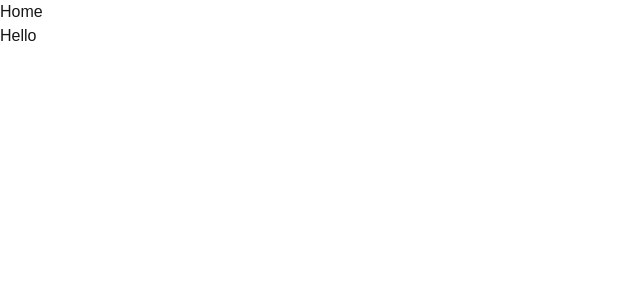
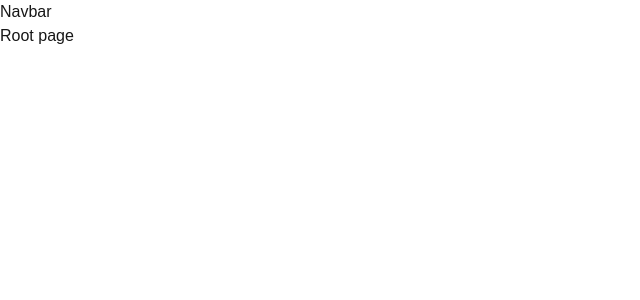
Before and after one commit to skverma618/Next-practice, a Next.js app: page / in a window 1280 px wide. Shown: the top 300 px of the page, without its empty margins (0-640 px from the left). Built offline with nearby package versions, Linux system fonts and the light colour scheme.

Commit message:
Route groups

```diff
--- /dev/null
+++ b/app/(dashboard)/dashboard/layout.tsx
@@ -0,0 +1,12 @@
+import React from "react";
+
+const layout = ({ children }: { children: React.ReactNode }) => {
+  return (
+    <div>
+      <h1>Dashboard Navbar</h1>
+      {children}
+    </div>
+  );
+};
+
+export default layout;
--- /dev/null
+++ b/app/(root)/about/page.tsx
@@ -0,0 +1,11 @@
+import React from "react";
+
+const page = () => {
+  return (
+    <div>
+      <h1>About</h1>
+    </div>
+  );
+};
+
+export default page;
--- /dev/null
+++ b/app/(root)/layout.tsx
@@ -0,0 +1,12 @@
+import React from "react";
+
+const layout = ({ children }: { children: React.ReactNode }) => {
+  return (
+    <div>
+      <h1>Navbar</h1>
+      {children}
+    </div>
+  );
+};
+
+export default layout;
--- /dev/null
+++ b/app/(root)/page.tsx
@@ -0,0 +1,11 @@
+import React from "react";
+
+const page = () => {
+  return (
+    <div>
+      <h1>Root page</h1>
+    </div>
+  );
+};
+
+export default page;
```
Also changed, not shown: app/(dashboard)/dashboard/analytics/page.tsx (renamed from app/dashboard/analytics/page.tsx), app/(dashboard)/dashboard/users/[id]/page.tsx (renamed from app/dashboard/users/[id]/page.tsx), app/(dashboard)/dashboard/users/page.tsx (renamed from app/dashboard/users/page.tsx).
